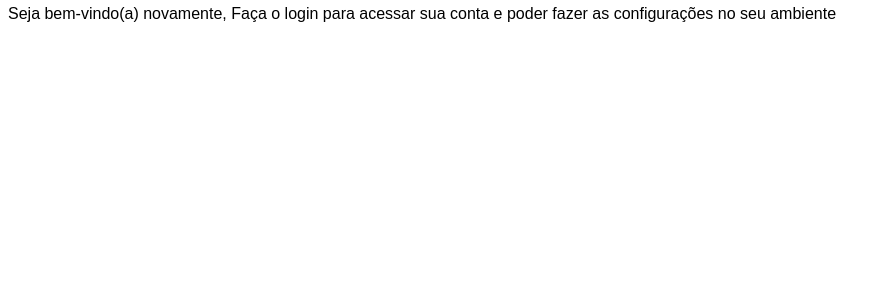
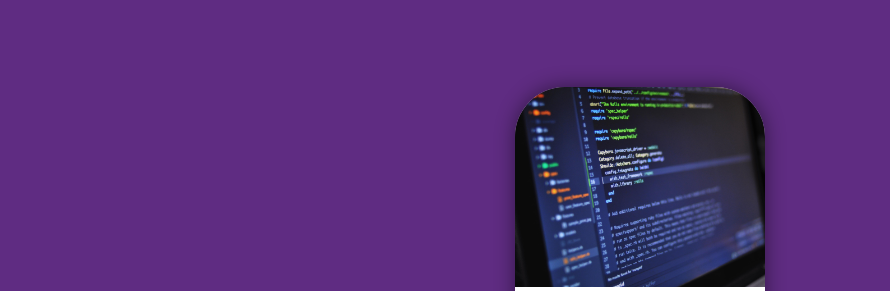
Before and after one commit to johnfabricio/projeto-login, a plain HTML site: page index.html in a window 1280 px wide. Shown: the part 63-354 px from the top of the page, without its empty margins (0-890 px from the left). Drawn offline with Linux system fonts and the light colour scheme.

Commit message:
preparada para tela de celular

```diff
--- a/estilos/style.css
+++ b/estilos/style.css
@@ -8,6 +8,47 @@
 */
 
 *{
-    font-family: Arial, Helvetica, sans-serif;
+    font-family: system-ui, -apple-system, BlinkMacSystemFont, 'Segoe UI', Roboto, Oxygen, Ubuntu, Cantarell, 'Open Sans', 'Helvetica Neue', sans-serif;
+    padding: 0px;
+    margin: 0px;
+    box-sizing: border-box;
+}
+
+body, html{
+    background-color: #5f2c82;
+    height: 100vh;
+    width: 100vw;
+}
+
+main{
+    position: relative;
+    height: 100vh;
+    width: 100vw;
+}
+
+section#login{
+    position: absolute;
+    top: 50%;
+    left: 50%;
+    transform: translate(-50%,-50%);
+    overflow: hidden;
+
+    background-color: white;
+    width: 250px;
+    height: 500px;
+    border-radius: 50px;
+    box-shadow: 0px 0px 20px rgba(0, 0, 0, 0.478);
+}
+
+section#login > div#imagem{
+    display: block;
+    background: #5f2c82 url(../imagens/pexels-luis-gomes-546819.jpg);
+    background-size: cover;
+    height: 200px;
 
 }
+
+section#login > div#formulario{
+    display: block;
+    padding: 10px;
+}
```
